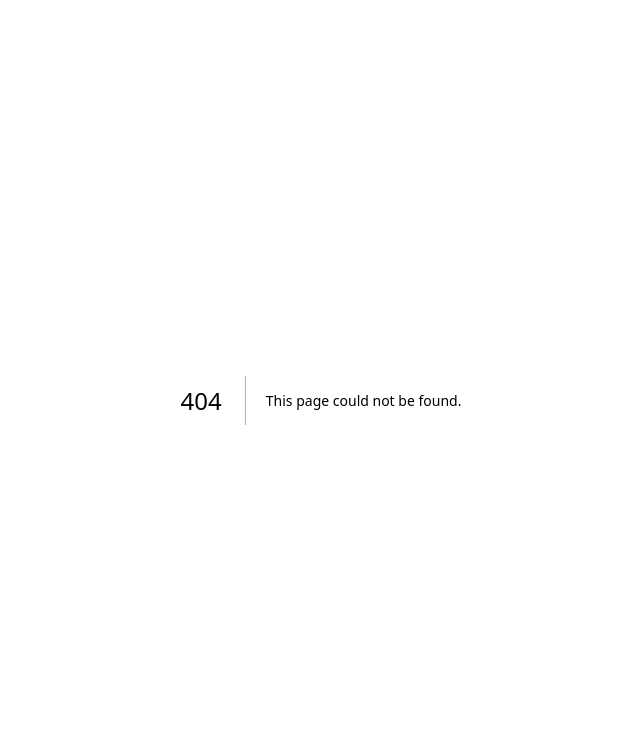
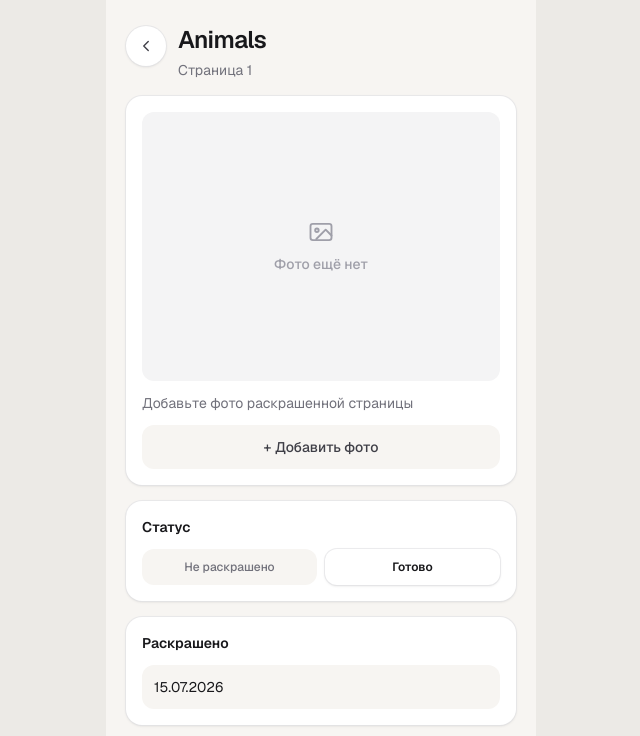
Before and after one commit to RomanenkoAV/coloring-tracker, a Next.js app: page /books/animals/pages/1 in a window 1280 px wide. Before the commit this address had no page. Shown: the top 736 px of the page, without its empty margins (319-959 px from the left). Built offline with nearby package versions, Linux system fonts and the light colour scheme.

Commit message:
feat: add coloring page details screen

```diff
--- a/app/books/[id]/page.tsx
+++ b/app/books/[id]/page.tsx
@@ -74,8 +74,9 @@ export default async function BookPage({
             const isColored = coloredPages.has(page);
 
             return (
-              <div
+              <Link
                 key={page}
+                href={`/books/${book.id}/pages/${page}`}
                 className={`flex aspect-square flex-col items-center justify-center gap-1 rounded-xl ${
                   isColored
                     ? "bg-sky-100 text-blue-700"
@@ -84,7 +85,7 @@ export default async function BookPage({
               >
                 {isColored ? <CheckIcon /> : <span className="text-lg leading-none">+</span>}
                 <span className="text-xs font-medium">{page}</span>
-              </div>
+              </Link>
             );
           })}
         </div>
--- /dev/null
+++ b/app/books/[id]/pages/[pageNumber]/page.tsx
@@ -0,0 +1,168 @@
+import Link from "next/link";
+import { notFound } from "next/navigation";
+import { AppShell } from "@/components/app-shell";
+import { books, getBookById } from "@/lib/books";
+
+const coloredPageDate = "15.07.2026";
+
+export function generateStaticParams() {
+  return books.flatMap((book) =>
+    Array.from({ length: book.totalPages }, (_, index) => ({
+      id: book.id,
+      pageNumber: String(index + 1),
+    })),
+  );
+}
+
+export default async function ColoringPage({
+  params,
+}: {
+  params: Promise<{ id: string; pageNumber: string }>;
+}) {
+  const { id, pageNumber: pageNumberParam } = await params;
+  const book = getBookById(id);
+  const pageNumber = Number.parseInt(pageNumberParam, 10);
+
+  if (
+    !book ||
+    !/^\d+$/.test(pageNumberParam) ||
+    pageNumber < 1 ||
+    pageNumber > book.totalPages
+  ) {
+    notFound();
+  }
+
+  const isColored = book.coloredPageNumbers.includes(pageNumber);
+
+  return (
+    <AppShell>
+      <header className="flex items-start gap-3 px-5 pt-6 pb-4">
+        <Link
+          href={`/books/${book.id}`}
+          aria-label="Назад"
+          className="mt-0.5 flex h-10 w-10 shrink-0 items-center justify-center rounded-full bg-white text-zinc-700 shadow-sm ring-1 ring-zinc-200/80"
+        >
+          <BackIcon />
+        </Link>
+        <div>
+          <h1 className="text-2xl font-semibold tracking-tight">{book.title}</h1>
+          <p className="mt-1 text-sm text-zinc-500">Страница {pageNumber}</p>
+        </div>
+      </header>
+
+      <main className="flex flex-1 flex-col gap-4 px-5 pb-28">
+        <section className="rounded-2xl bg-white p-4 shadow-sm ring-1 ring-zinc-200/70">
+          <div className="flex aspect-[4/3] flex-col items-center justify-center rounded-xl bg-zinc-100 text-zinc-400">
+            <PhotoIcon />
+            <p className="mt-2 text-sm font-medium">Фото ещё нет</p>
+          </div>
+          <p className="mt-3 text-sm text-zinc-500">
+            Добавьте фото раскрашенной страницы
+          </p>
+          <button
+            type="button"
+            className="mt-3 flex w-full items-center justify-center rounded-xl bg-[#f7f5f2] py-3 text-sm font-medium text-zinc-700"
+          >
+            + Добавить фото
+          </button>
+        </section>
+
+        <section className="rounded-2xl bg-white p-4 shadow-sm ring-1 ring-zinc-200/70">
+          <h2 className="text-sm font-semibold">Статус</h2>
+          <div className="mt-3 grid grid-cols-2 gap-2">
+            <button
+              type="button"
+              className={`rounded-xl px-2 py-2.5 text-center text-xs font-medium ${
+                isColored
+                  ? "bg-[#f7f5f2] text-zinc-500"
+                  : "bg-white font-semibold text-zinc-900 shadow-sm ring-1 ring-zinc-200/70"
+              }`}
+            >
+              Не раскрашено
+            </button>
+            <button
+              type="button"
+              className={`rounded-xl px-2 py-2.5 text-center text-xs font-medium ${
+                isColored
+                  ? "bg-white font-semibold text-zinc-900 shadow-sm ring-1 ring-zinc-200/70"
+                  : "bg-[#f7f5f2] text-zinc-500"
+              }`}
+            >
+              Готово
+            </button>
+          </div>
+        </section>
+
+        <section className="rounded-2xl bg-white p-4 shadow-sm ring-1 ring-zinc-200/70">
+          <label className="block text-sm font-semibold" htmlFor="colored-date">
+            Раскрашено
+          </label>
+          <input
+            id="colored-date"
+            type="text"
+            defaultValue={isColored ? coloredPageDate : ""}
+            placeholder="Выберите дату"
+            className="mt-3 w-full rounded-xl bg-[#f7f5f2] px-3 py-3 text-sm text-zinc-900 outline-none placeholder:text-zinc-400"
+          />
+        </section>
+
+        <section className="rounded-2xl bg-white p-4 shadow-sm ring-1 ring-zinc-200/70">
+          <label className="block text-sm font-semibold" htmlFor="page-note">
+            Заметка
+          </label>
+          <textarea
+            id="page-note"
+            rows={4}
+            placeholder="Добавьте заметку"
+            className="mt-3 w-full resize-none rounded-xl bg-[#f7f5f2] px-3 py-3 text-sm text-zinc-900 outline-none placeholder:text-zinc-400"
+          />
+        </section>
+
+        <button
+          type="button"
+          className="rounded-2xl bg-zinc-900 py-3.5 text-sm font-semibold text-white"
+        >
+          Сохранить
+        </button>
+      </main>
+    </AppShell>
+  );
+}
+
+function BackIcon() {
+  return (
+    <svg
+      xmlns="http://www.w3.org/2000/svg"
+      width="18"
+      height="18"
+      viewBox="0 0 24 24"
+      fill="none"
+      stroke="currentColor"
+      strokeWidth="1.8"
+      strokeLinecap="round"
+      strokeLinejoin="round"
+    >
+      <path d="M15 18l-6-6 6-6" />
+    </svg>
+  );
+}
+
+function PhotoIcon() {
+  return (
+    <svg
+      xmlns="http://www.w3.org/2000/svg"
+      width="28"
+      height="28"
+      viewBox="0 0 24 24"
+      fill="none"
+      stroke="currentColor"
+      strokeWidth="1.6"
+      strokeLinecap="round"
+      strokeLinejoin="round"
+    >
+      <rect x="3" y="5" width="18" height="14" rx="2" />
+      <circle cx="8.5" cy="10.5" r="1.5" />
+      <path d="m21 15-5-5-8 8" />
+    </svg>
+  );
+}
```
